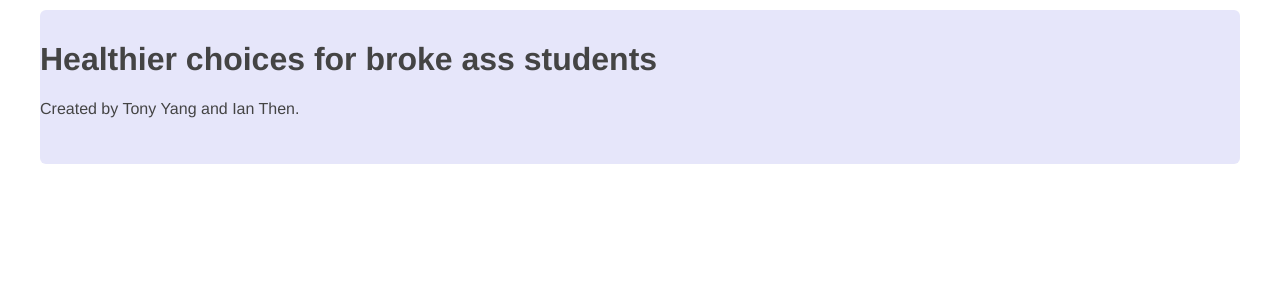
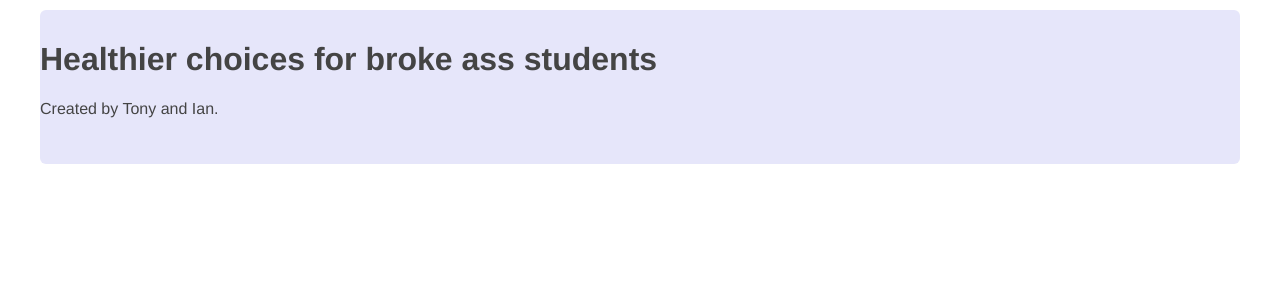
Before and after one commit to Tonyyang368/Health-tracker-website, a Flask app: page / in a window 1280 px wide. Shown: the part 35-335 px from the top of the page. Run offline with Flask 2, Linux system fonts and the light colour scheme.

Commit message:
change homepage

```diff
--- a/app/templates/home.html
+++ b/app/templates/home.html
@@ -2,6 +2,6 @@
 {% block content %}
   <div class="home">
     <h1>Healthier choices for broke ass students</h1>
-    <p>Created by Tony Yang and Ian Then.</p>
+    <p>Created by Tony and Ian.</p>
   </div>
 {% endblock %}
```
